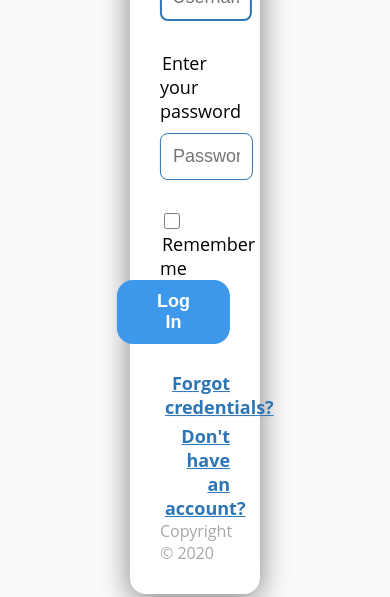
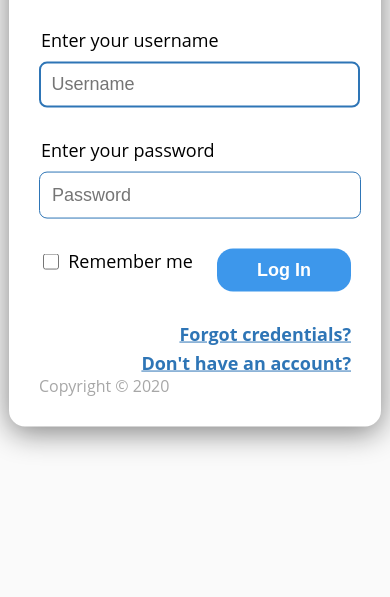
Before and after one commit to bigBrain1901/learn-web-dev, a plain HTML site: page projectShop/views/index.html in a window 390 px wide. Shown: the part 247-844 px from the top of the page. Drawn offline with nearby package versions, Linux system fonts and the light colour scheme.

Commit message:
Update style.css

```diff
--- a/projectShop/views/style.css
+++ b/projectShop/views/style.css
@@ -134,3 +134,27 @@ input, button {
 .form-link:hover, .form-link:visited {
     color: rgb(22, 87, 148);
 }
+
+@media screen and (max-width: 1650px) {
+    .form-lyt{
+        width: 25%;
+    }
+}
+
+@media screen and (max-width: 1250px) {
+    .form-lyt{
+        width: 30%;
+    }
+}
+
+@media screen and (max-width: 1050px) {
+    .form-lyt{
+        width: 40%;
+    }
+}
+
+@media screen and (max-width: 850px) {
+    .form-lyt{
+        width: 80%;
+    }
+}
```
